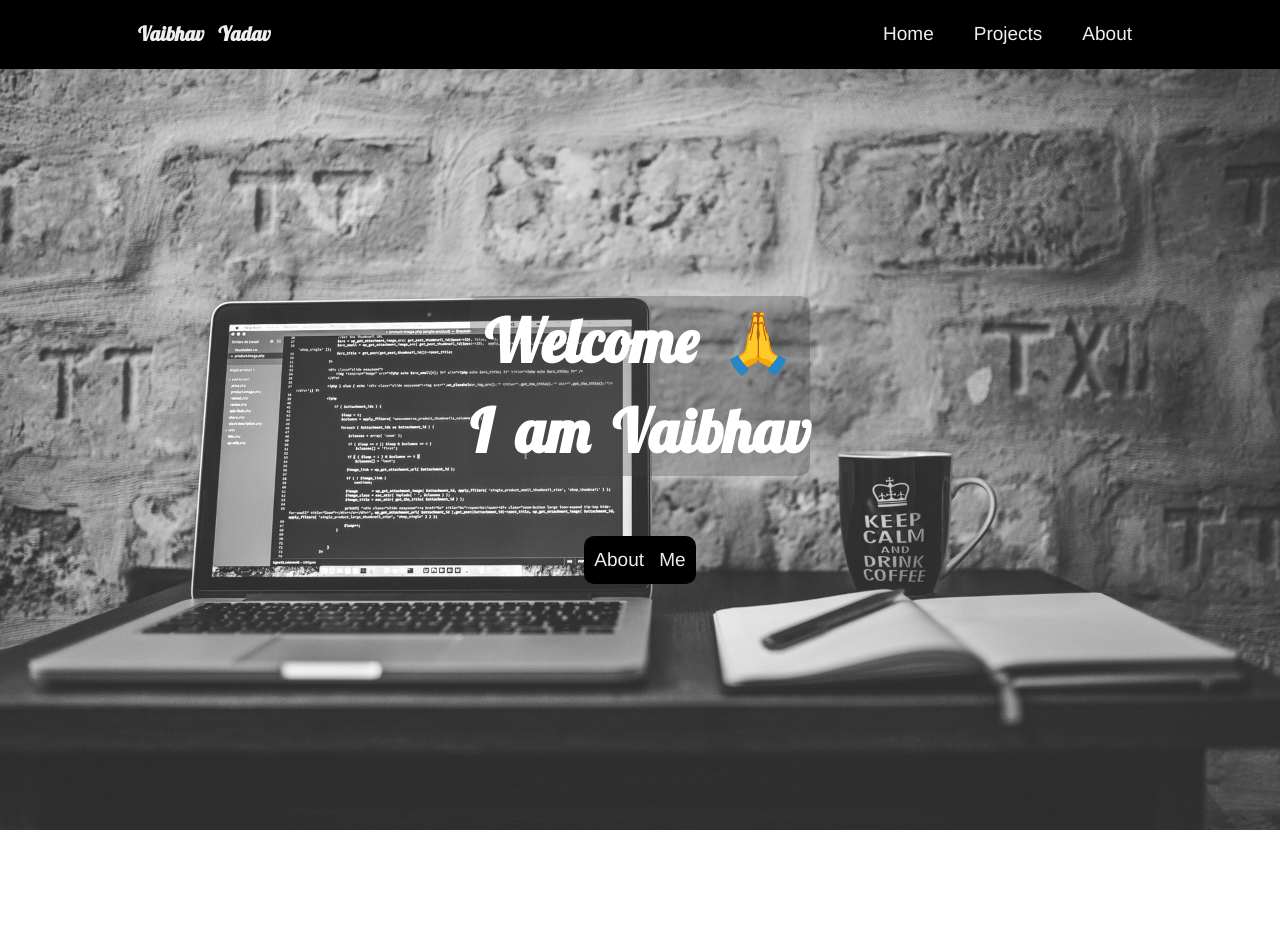
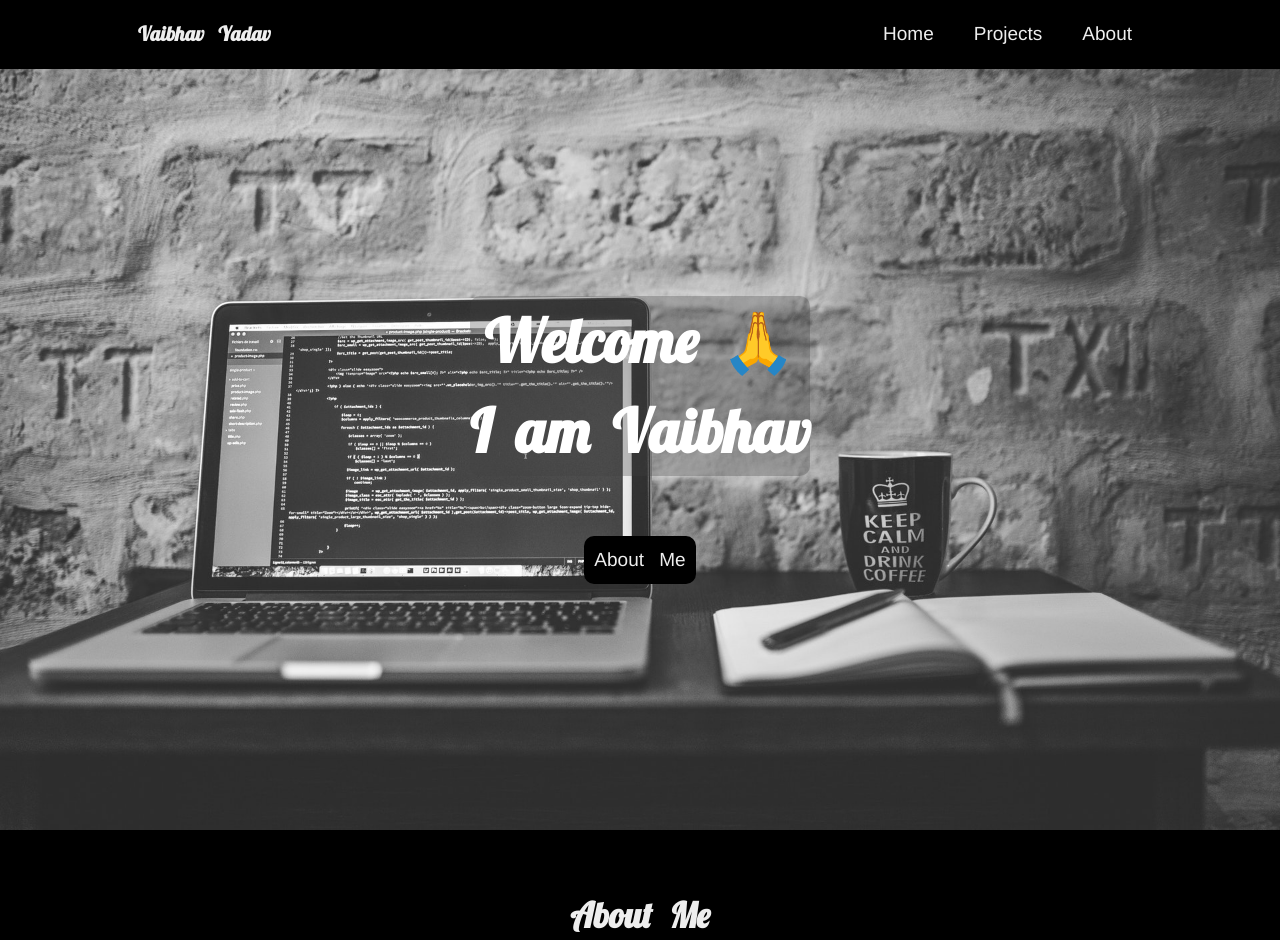
Before and after one commit to Vaibhav-Yadav-1998/old-website, a Nuxt app: page / in a window 1280 px wide. Shown: the top 940 px of the page. Before the commit the page ends 830 px from the top, so only its background shows below. Built offline with nearby package versions, Linux system fonts and the light colour scheme; grey boxes are pictures that could not be loaded.

Commit message:
added About component

```diff
--- a/pages/index.vue
+++ b/pages/index.vue
@@ -1,13 +1,18 @@
 <template>
-  <Welcome />
+  <main>
+    <Welcome />
+    <About />
+  </main>
 </template>
 
 <script>
 import Welcome from "../components/Welcome"
+import About from "../components/About"
 
 export default {
   components: {
-    Welcome
+    Welcome,
+    About
   }
 }
 </script>
```
